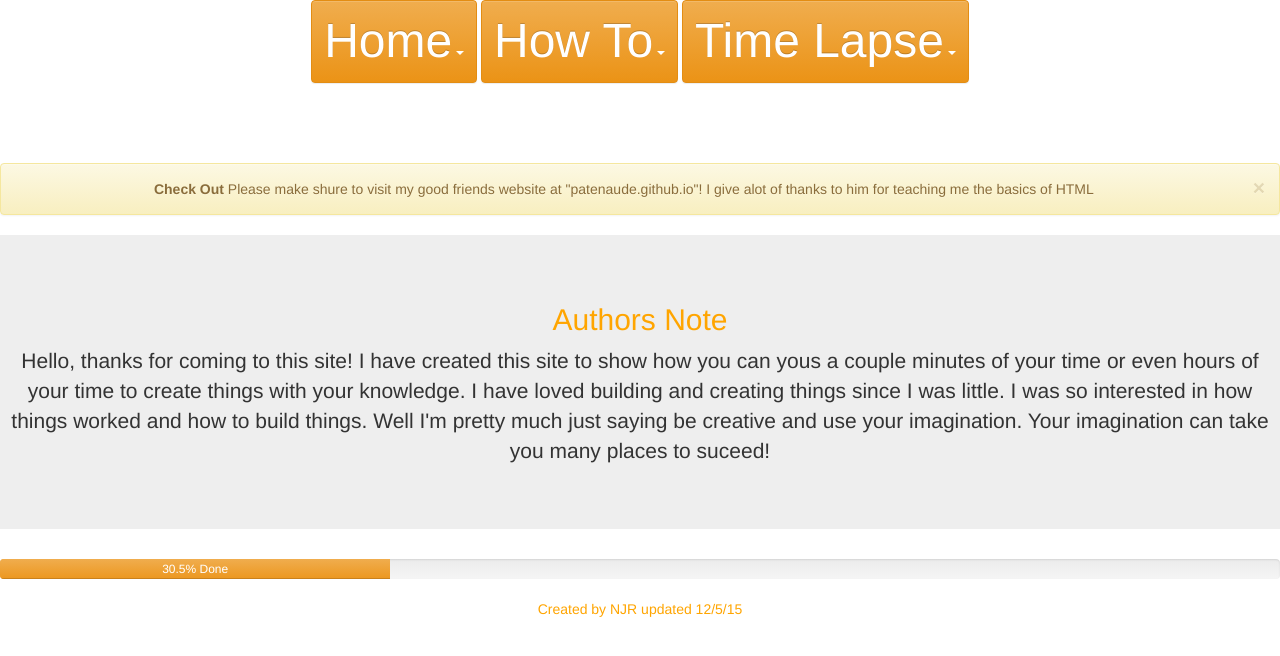
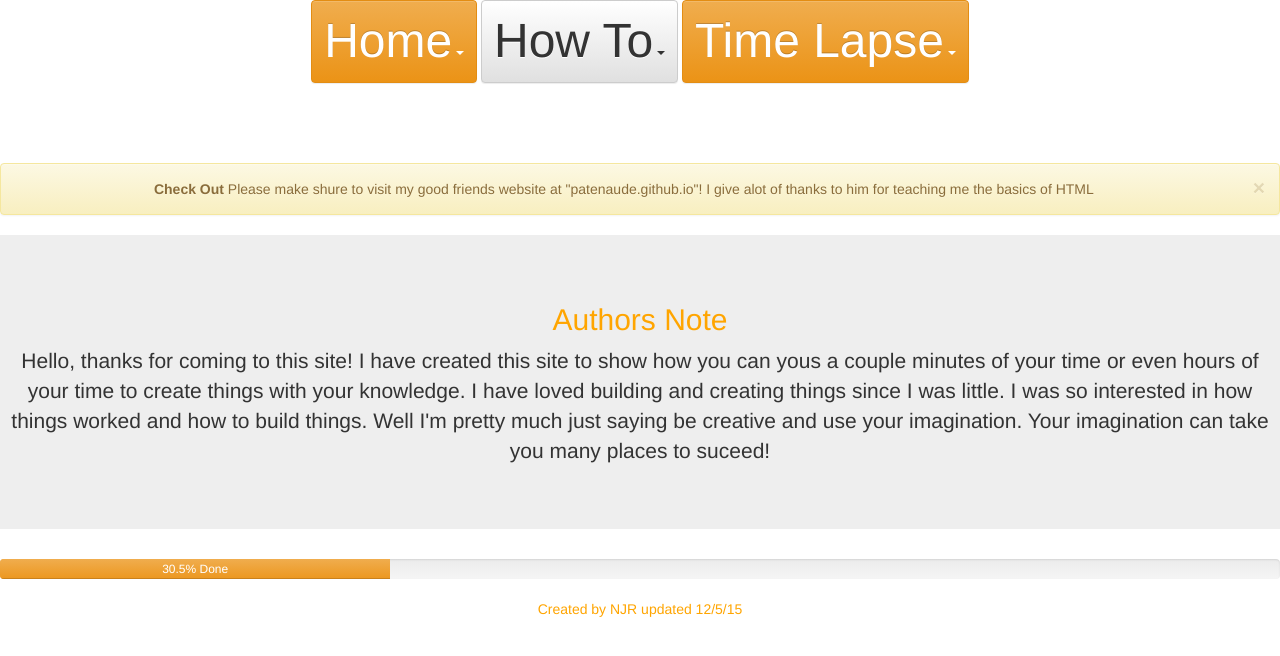
Before and after one commit to Create03/Create03.github.io, a plain HTML site: page index.html in a window 1280 px wide. Drawn offline with nearby package versions, Linux system fonts and the light colour scheme.

Commit message:
Update index.html

```diff
--- a/index.html
+++ b/index.html
@@ -23,7 +23,7 @@
 </div>
 <!-- Single button -->
 <div class="btn-group">
-  <button type="button" class="btn btn-warning dropdown-toggle" data-toggle="dropdown" aria-expanded="false">
+  <button type="button" class="btn btn-default dropdown-toggle" data-toggle="dropdown" aria-expanded="false">
     <font size=25>How To</font> <span class="caret"></span>
   </button>
   <ul class="dropdown-menu" role="menu">
```
